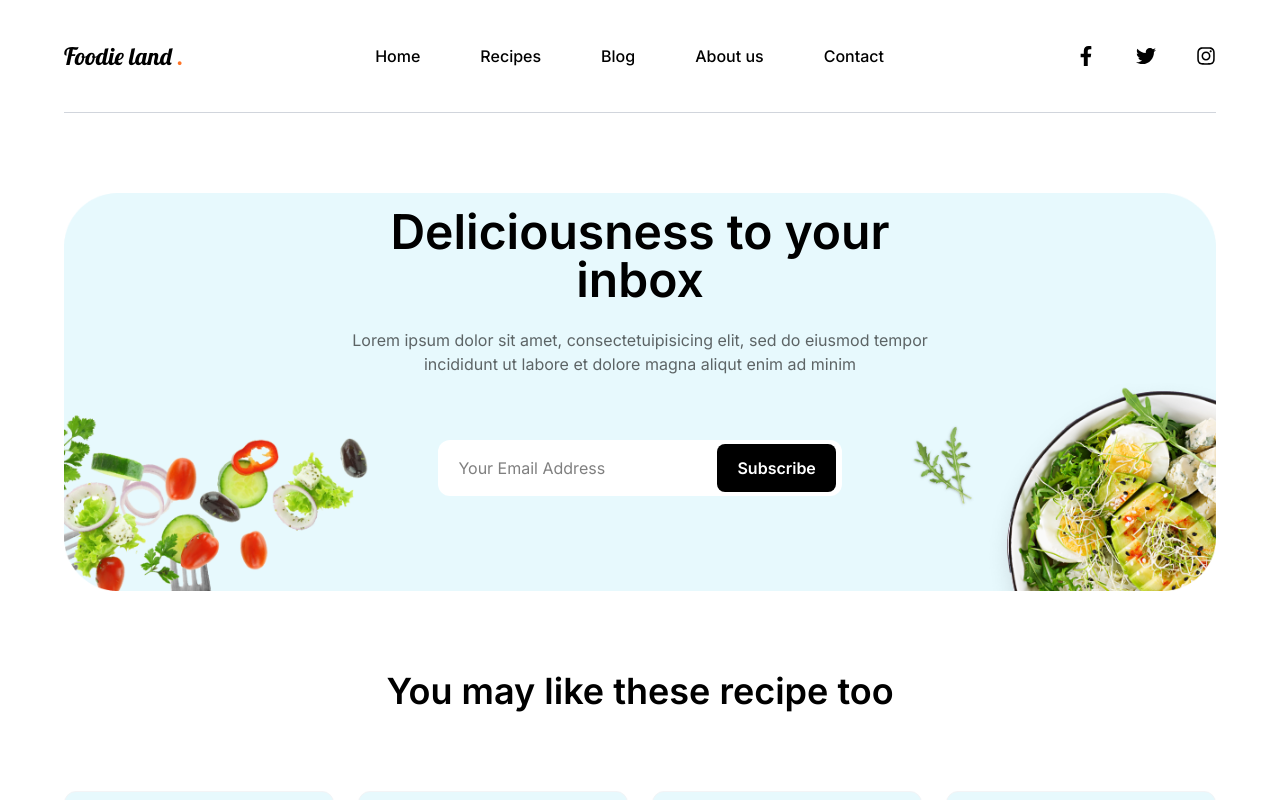
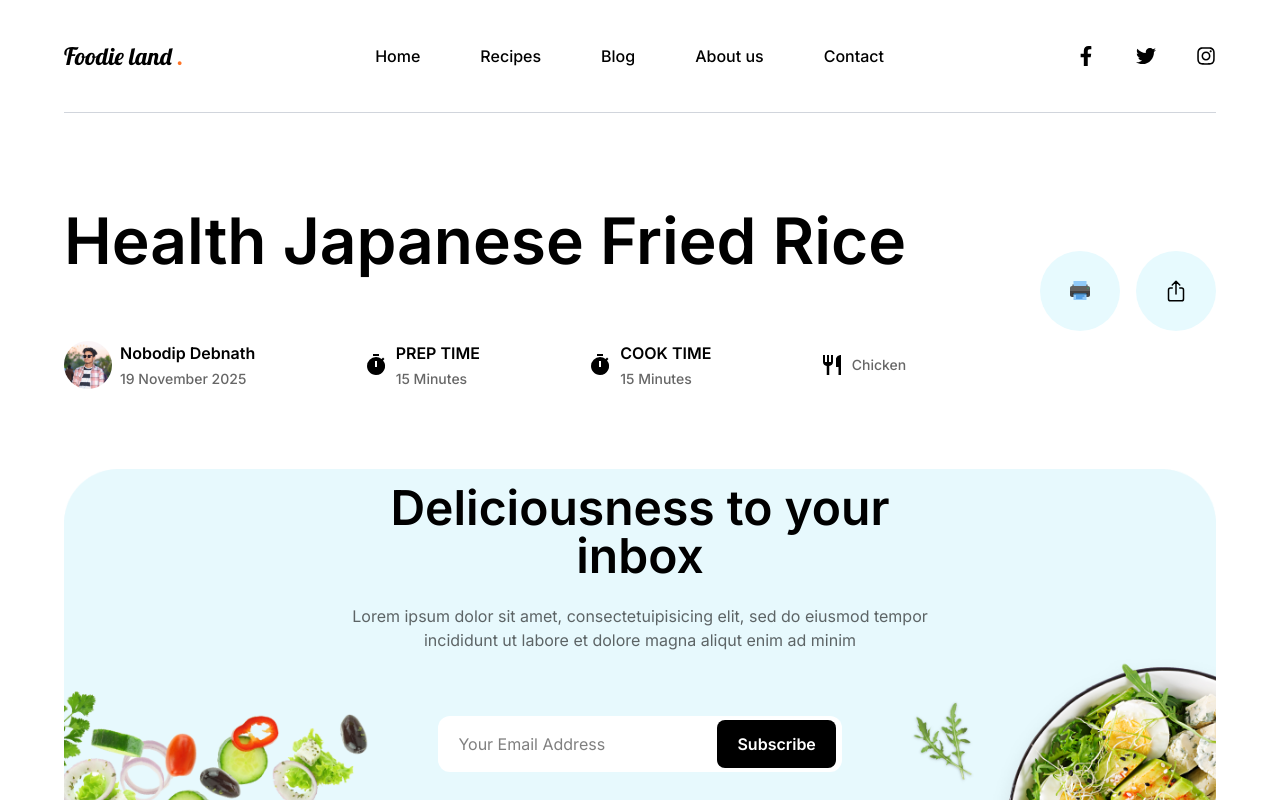
Before and after one commit to nobodipdebnath/Food-Land, a React (Vite) app: page /recipes in a window 1280 px wide. Shown: the top 800 px of the page. Built offline with nearby package versions, Linux system fonts and the light colour scheme.

Commit message:
about page work

```diff
--- a/src/Page/RecipesPage.jsx
+++ b/src/Page/RecipesPage.jsx
@@ -1,10 +1,12 @@
 
 import Contact from '../components/Contact/Contact';
+import Health from '../components/Health/Health';
 import Recipes2 from '../components/Recipes2/Recipes2';
 
 const RecipesPage = () => {
     return (
         <div>
+            <Health></Health>
             <Contact></Contact>
             <Recipes2></Recipes2>
         </div>
--- /dev/null
+++ b/src/components/Health/Health.jsx
@@ -0,0 +1,55 @@
+import React from 'react';
+import { FcPrint } from "react-icons/fc";
+import { IoShareOutline } from "react-icons/io5";
+import user from '../../assets/images/headeruser.png'
+import { MdTimer } from "react-icons/md";
+import { MdRestaurant } from "react-icons/md";
+
+const Health = () => {
+    return (
+        <div className='mt-20'>
+            <div className='flex justify-between items-center'>
+                <div>
+                    <h1 className='text-[64px] font-semibold text-black'>Health Japanese Fried Rice</h1>
+                    <div className='flex justify-between items-center mt-13'>
+                        <div className='flex items-center gap-2'>
+                            <img className='h-12 w-12 object-cover rounded-full' src={user} alt="Not Found" />
+                            <div>
+                                <h3 className='text-base font-semibold text-black'>Nobodip Debnath</h3>
+                                <p className='text-sm font-medium mt-1 text-black/60'>19 November 2025</p>
+                            </div>
+                        </div>
+                        <div className='flex items-center gap-2'>
+                            <MdTimer className='text-2xl'></MdTimer>
+                            <div>
+                                <h3 className='text-base font-semibold text-black'>PREP TIME</h3>
+                                <p className='text-sm font-medium text-black/60 mt-1'>15 Minutes</p>
+                            </div>
+                        </div>
+                        <div className='flex items-center gap-2'>
+                            <MdTimer className='text-2xl'></MdTimer>
+                            <div>
+                                <h3 className='text-base font-semibold text-black'>COOK TIME</h3>
+                                <p className='text-sm font-medium text-black/60 mt-1'>15 Minutes</p>
+                            </div>
+                        </div>
+                        <div className='flex items-center gap-2'>
+                            <MdRestaurant className='text-2xl'></MdRestaurant>
+                            <p className='text-sm font-medium text-black/60'>Chicken</p>
+                        </div>
+                    </div>
+                </div>
+                <div className='flex items-center gap-4'>
+                    <div className='p-7 bg-[#E7FAFE] hover:bg-[#99dbe9] duration-500 cursor-pointer text-black rounded-full text-2xl'>
+                        <FcPrint ></FcPrint>
+                    </div>
+                    <div className='p-7 hover:bg-[#99dbe9] duration-500 bg-[#E7FAFE] cursor-pointer text-black rounded-full text-2xl'>
+                        <IoShareOutline></IoShareOutline>
+                    </div>
+                </div>
+            </div>
+        </div>
+    );
+};
+
+export default Health;
```
